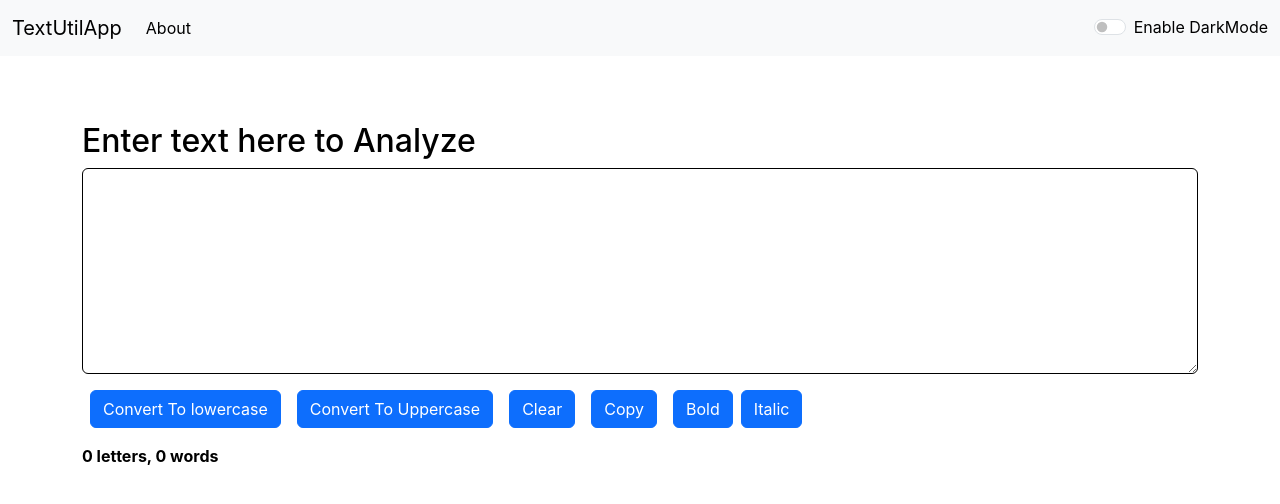
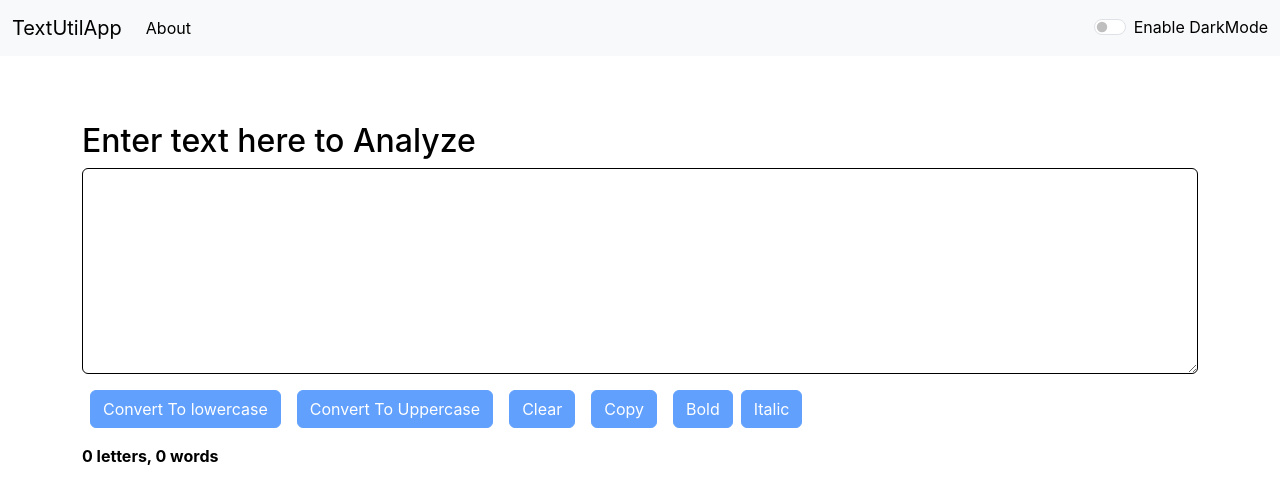
Before and after one commit to Harshjha3006/TextUtilApp, a React (Create React App) app: page / in a window 1280 px wide. Shown: the top 504 px of the page. Built offline with nearby package versions, Linux system fonts and the light colour scheme.

Commit message:
disabled attribute added to buttons

```diff
--- a/src/components/TextForm.js
+++ b/src/components/TextForm.js
@@ -41,7 +41,7 @@ export default function TextForm(props) {
           style = {{
             border : "1px solid black",
             backgroundColor : props.mode === 'light'?'white':'#13466e',
-            color : props.mode == 'dark'?'white':'black',
+            color : props.mode === 'dark'?'white':'black',
             fontStyle : italic?'italic':'normal',
             fontWeight : bold?'bold':'normal'
         }}
@@ -49,12 +49,12 @@ export default function TextForm(props) {
           onChange = {changeHandler}
           rows="8"
         ></textarea>
-        <button type="button" className="btn btn-primary my-2 mx-2" onClick = {lcase}>Convert To lowercase</button>
-        <button type="button" className="btn btn-primary mx-2 my-2"onClick = {ucase}>Convert To Uppercase</button>
-        <button type="button" className="btn btn-primary mx-2 my-2" onClick = {clear}>Clear</button>
-        <button type="button" className="btn btn-primary mx-2 my-2"onClick = {copy}>Copy</button>
-        <button type="button" className="btn btn-primary mx-2 my-2" onClick={boldHandler}>Bold</button>
-        <button type="button" className="btn btn-primary" onClick={italicHandler}>Italic</button>
+        <button type="button" disabled = {text.length === 0} className="btn btn-primary my-2 mx-2" onClick = {lcase}>Convert To lowercase</button>
+        <button type="button" disabled = {text.length === 0} className="btn btn-primary mx-2 my-2"onClick = {ucase}>Convert To Uppercase</button>
+        <button type="button" disabled = {text.length === 0} className="btn btn-primary mx-2 my-2" onClick = {clear}>Clear</button>
+        <button type="button" disabled = {text.length === 0} className="btn btn-primary mx-2 my-2"onClick = {copy}>Copy</button>
+        <button type="button" disabled = {text.length === 0} className="btn btn-primary mx-2 my-2" onClick={boldHandler}>Bold</button>
+        <button type="button" disabled = {text.length === 0} className="btn btn-primary" onClick={italicHandler}>Italic</button>
         <div className = "my-2" >
         <strong style = {{color : props.mode === 'light'?'black':'white'}}>{text.length} letters, {text.split(" ").filter((element)=>{return element.length !== 0}).length} words</strong>
         </div>
```
